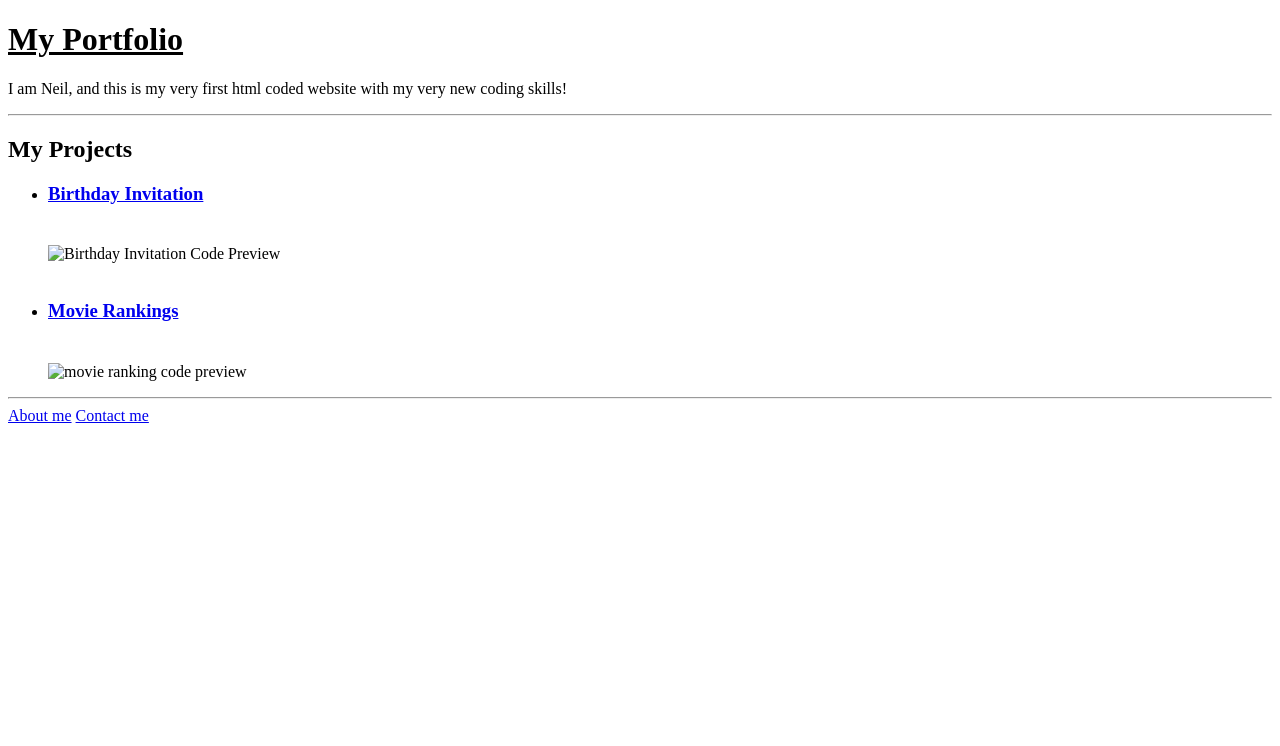
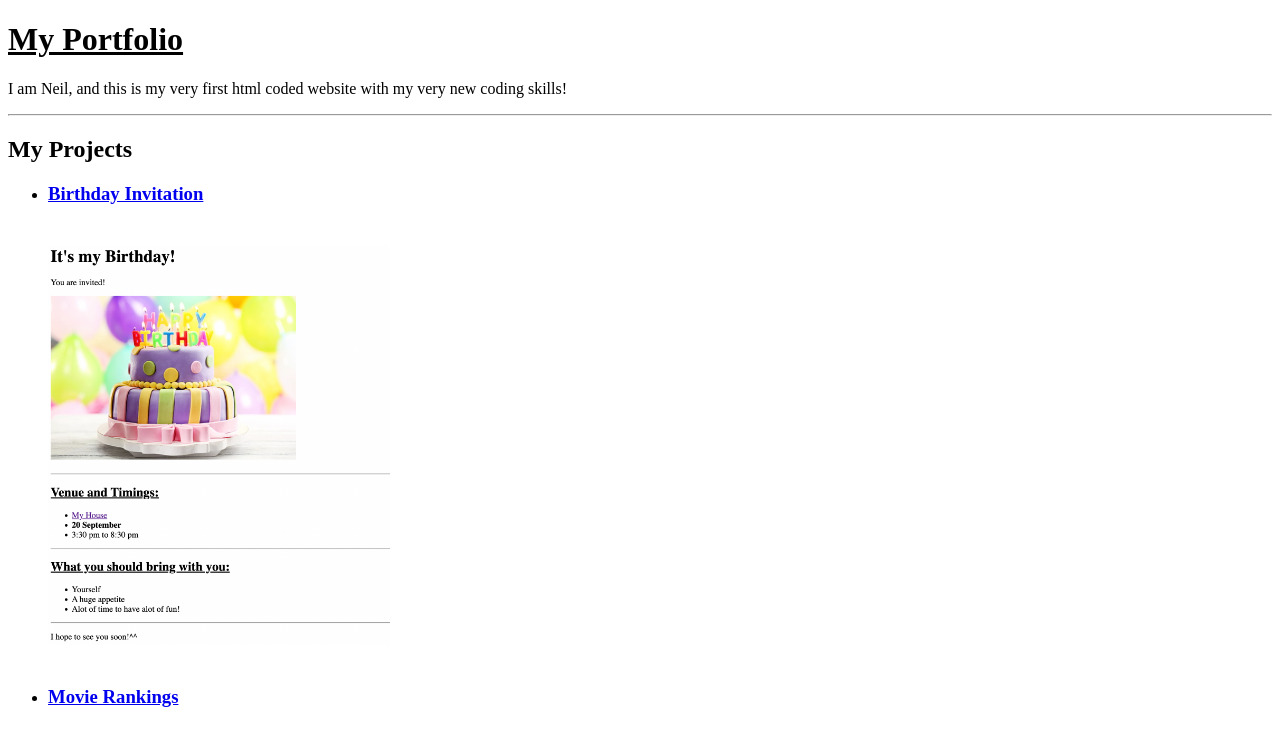
Before and after one commit to Neilrocks1/html.portfolio, a plain HTML site: page index.html in a window 1280 px wide. Shown: the top 746 px of the page. Drawn offline with Linux system fonts and the light colour scheme.

Commit message:
index.html

```diff
--- a/index.html
+++ b/index.html
@@ -28,14 +28,14 @@ https://developer.mozilla.org/en-US/docs/Web/HTML/Element/img#attr-height -->
         <ul>
         <li>
             <h3><a href="./public/birthday-invite.html">Birthday Invitation</a><br><br></h3>
-            <img src="../4.3_HTML_Portfolio_Project/assets/images/birthday-invite.png"
+            <img src="./assets/images/birthday-invite.png"
             alt="Birthday Invitation Code Preview"
             height="400">
         </li>
         <br>
         <li>
             <h3><a href="./public/movie-ranking.html">Movie Rankings</a><br><br></h3>
-            <img src="../4.3_HTML_Portfolio_Project/assets/images/movie-ranking.png"
+            <img src="./assets/images/movie-ranking.png"
             alt="movie ranking code preview"
             height="400">
         </li>
```
